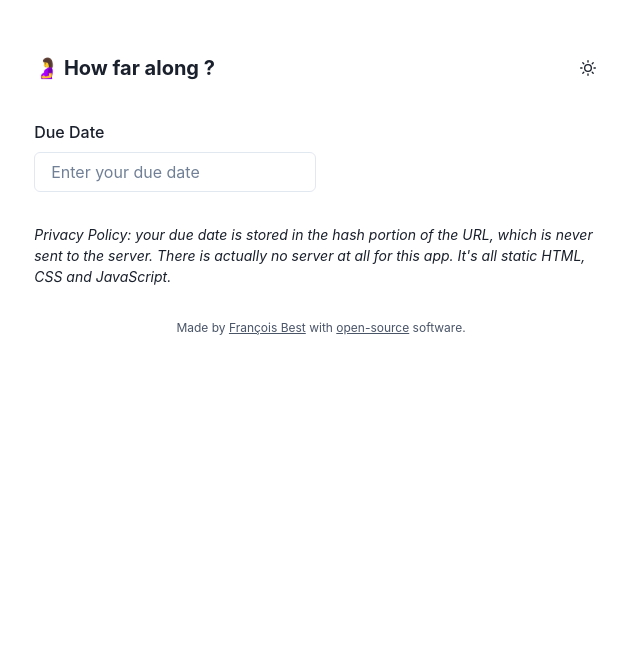
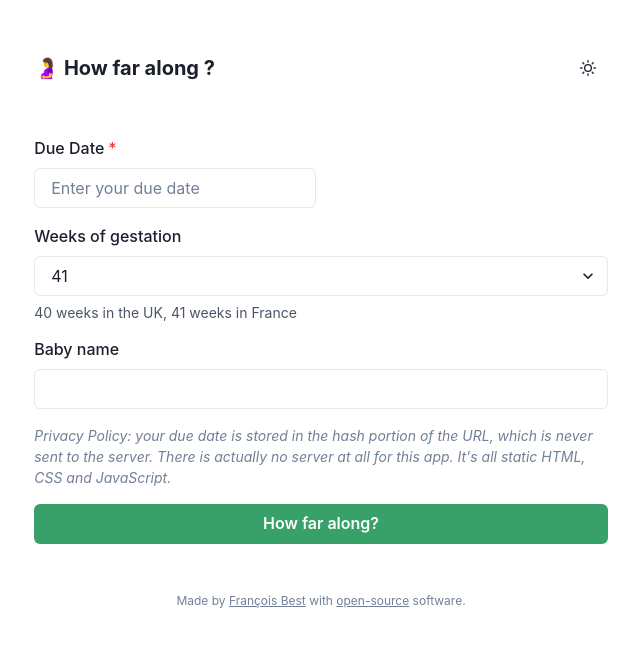
Before and after one commit to franky47/how-far-along, a Next.js app: page / in a window 1280 px wide. Shown: the top 646 px of the page, without its empty margins (319-959 px from the left). Built offline with nearby package versions, Linux system fonts and the light colour scheme; no server answers.

Commit message:
feat: Add form starter page

```diff
--- a/package.json
+++ b/package.json
@@ -41,6 +41,7 @@
     "react": "^18.2.0",
     "react-datepicker": "^4.10.0",
     "react-dom": "^18.2.0",
+    "react-hook-form": "^7.43.2",
     "react-icons": "^4.7.1"
   },
   "devDependencies": {
--- a/src/pages/index.tsx
+++ b/src/pages/index.tsx
@@ -1,48 +1,102 @@
-import { Container, Flex, Heading, Link, Stack, Text } from '@chakra-ui/react'
+import {
+  Button,
+  Container,
+  Flex,
+  FormControl,
+  FormHelperText,
+  FormLabel,
+  Heading,
+  Input,
+  Link,
+  Select,
+  Stack,
+  Text
+} from '@chakra-ui/react'
 import { NextPage } from 'next'
+import { useRouter } from 'next/router'
+import React from 'react'
+import { useForm } from 'react-hook-form'
 import { ColorModeSwitch } from 'src/components/ColorModeSwitch'
 import { DatePicker } from 'src/components/DatePicker'
-import { TermProgress } from 'src/components/TermProgress'
-import { useHashQuery } from 'src/hooks/useHashQuery'
+
+type FormValues = {
+  dueDate: string
+  gestationWeeks: number
+  babyName: string
+}
+
+const initialValues: FormValues = {
+  dueDate: '',
+  gestationWeeks: 41,
+  babyName: ''
+}
 
 const IndexPage: NextPage = () => {
-  const [date, setDate] = useHashQuery('dueDate')
-  const [babyName] = useHashQuery('babyName')
-  const [now] = useHashQuery('now')
-  const [gestationWeeks] = useHashQuery('gestationWeeks')
+  const { register, watch, setValue, handleSubmit, formState } = useForm({
+    defaultValues: initialValues
+  })
+  const router = useRouter()
+  const onSubmit = React.useCallback(
+    (values: FormValues) => {
+      const hash = new URLSearchParams()
+      for (const [key, value] of Object.entries(values)) {
+        hash.set(key, value.toString())
+      }
+      return router.push({
+        pathname: '/stats',
+        hash: hash.toString()
+      })
+    },
+    [router]
+  )
   return (
     <>
       <Container mt={12}>
-        <Stack spacing={8}>
-          <Flex as="header" alignItems="center" justifyContent="space-between">
+        <Flex
+          as="header"
+          alignItems="center"
+          justifyContent="space-between"
+          mb={12}
+        >
           <Heading as="h1" size="md">
             🤰 How far along ?
           </Heading>
           <ColorModeSwitch />
         </Flex>
-          {!!date && (
-            <TermProgress
-              dueDate={date}
-              babyName={babyName ?? 'Baby'}
-              refDate={now}
-              gestationWeeks={parseInt(gestationWeeks ?? '41')}
+        <Stack as="form" spacing={4} onSubmit={handleSubmit(onSubmit)}>
+          <DatePicker
+            date={watch('dueDate')}
+            onDatePicked={date => setValue('dueDate', date)}
+            isRequired
           />
-          )}
-          {!date && (
-            <DatePicker
-              date={date ?? undefined}
-              onDatePicked={date => setDate(date)}
-            />
-          )}
-          {!date && (
-            <Text fontSize="sm" fontStyle="italic">
+          <FormControl>
+            <FormLabel>Weeks of gestation</FormLabel>
+            <Select {...register('gestationWeeks')}>
+              <option value={40}>40</option>
+              <option value={41}>41</option>
+            </Select>
+            <FormHelperText>
+              40 weeks in the UK, 41 weeks in France
+            </FormHelperText>
+          </FormControl>
+          <FormControl>
+            <FormLabel>Baby name</FormLabel>
+            <Input {...register('babyName')} />
+          </FormControl>
+          <Text fontSize="sm" fontStyle="italic" color="gray.500">
             Privacy Policy: your due date is stored in the hash portion of the
-              URL, which is never sent to the server. There is actually no
-              server at all for this app. It's all static HTML, CSS and
-              JavaScript.
+            URL, which is never sent to the server. There is actually no server
+            at all for this app. It's all static HTML, CSS and JavaScript.
           </Text>
-          )}
-          <Text fontSize="xs" textAlign="center" color="gray.600">
+          <Button
+            type="submit"
+            isLoading={formState.isSubmitting}
+            colorScheme="green"
+          >
+            How far along?
+          </Button>
+        </Stack>
+        <Text fontSize="xs" textAlign="center" color="gray.500" mt={12}>
           Made by{' '}
           <Link href="https://francoisbest.com" textDecor="underline">
             François Best
@@ -56,7 +110,6 @@ const IndexPage: NextPage = () => {
           </Link>{' '}
           software.
         </Text>
-        </Stack>
       </Container>
     </>
   )
```
Also changed, not shown: src/pages/stats.tsx (added, +57 -0 lines), 1 other file (tests, documents, lock files or other folders). Lines whose indentation alone changed are shown as unchanged.
